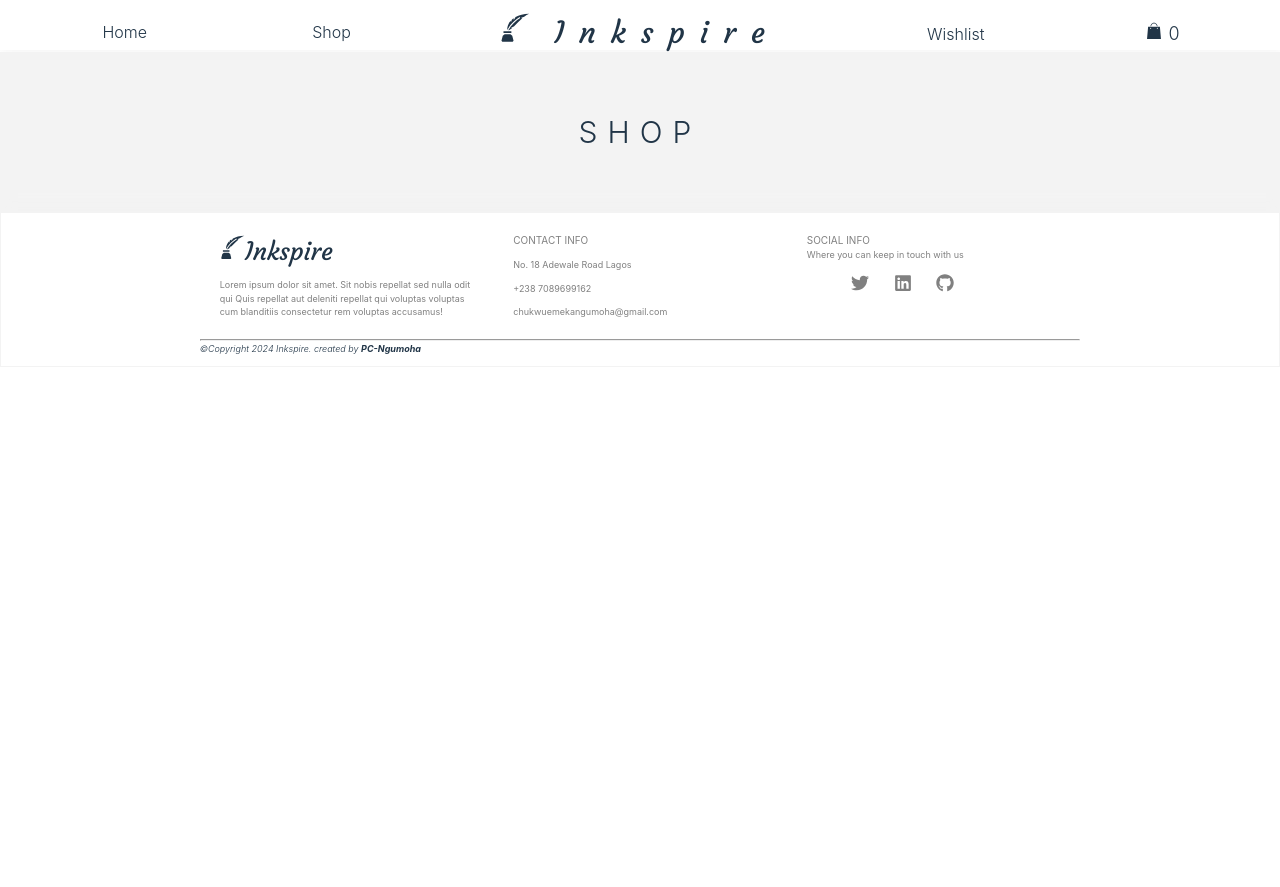
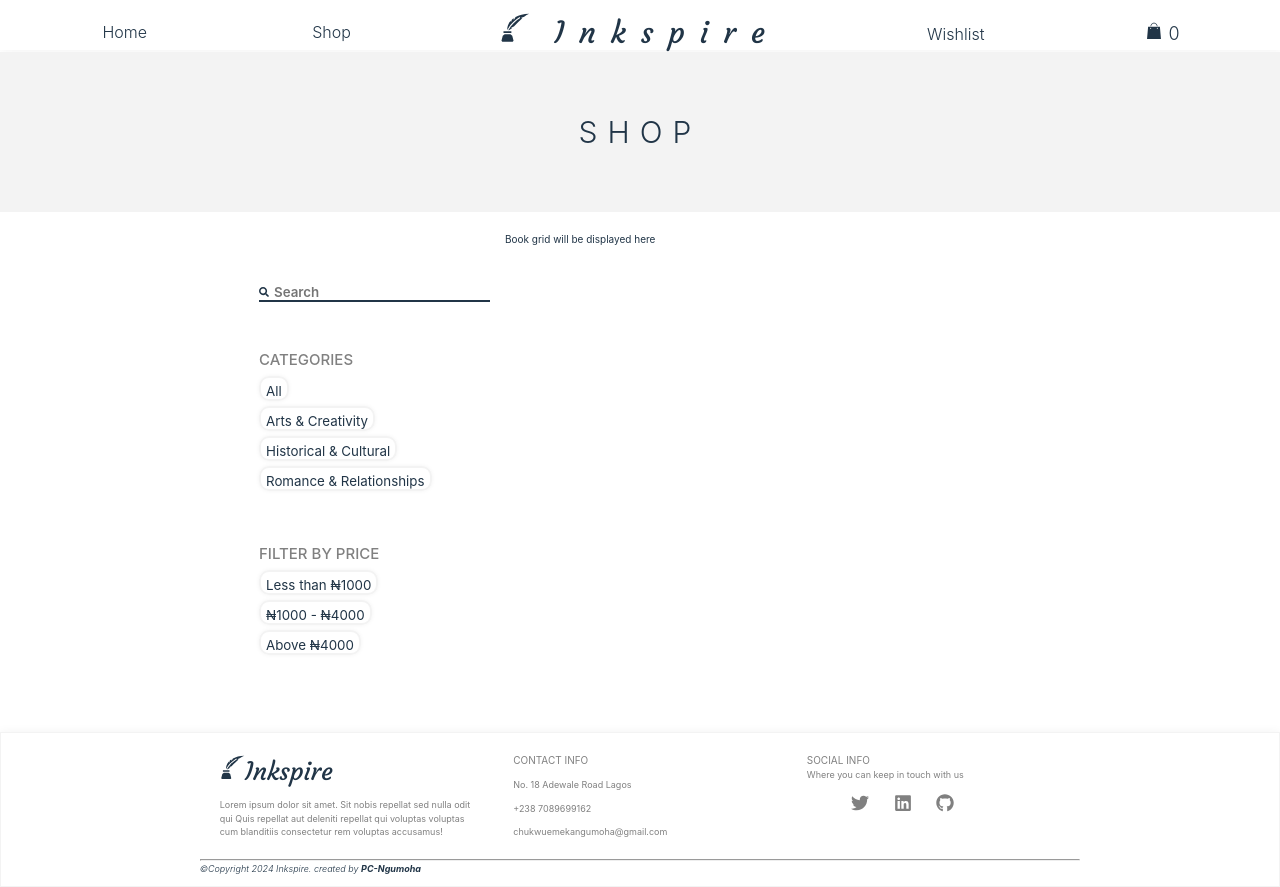
Before and after one commit to PC-Ngumoha/inkspire, a React (Vite) app: page /shop in a window 1280 px wide. Before the commit the page ends 800 px from the top, so only its background shows below. Built offline with nearby package versions, Linux system fonts and the light colour scheme.

Commit message:
Update: adjust Footer shadow; progress on Shop side bar menu

```diff
--- a/src/components/Footer/Footer.module.scss
+++ b/src/components/Footer/Footer.module.scss
@@ -9,7 +9,7 @@
   position: relative;
   // bottom: 0;
   border: 1px solid $contrast-background-light;
-  box-shadow: .1rem -1rem 1rem $contrast-background-light;
+  box-shadow: 0px 0px 1rem $contrast-background-light;
 
   // Utility class - used to group the body of the footer
   .container {
--- a/src/routes/Shop/Shop.jsx
+++ b/src/routes/Shop/Shop.jsx
@@ -1,12 +1,93 @@
 import Banner from '../../components/Banner/Banner';
-// import styles from './Shop.module.scss';
+import { FaSearch } from 'react-icons/fa';
+import styles from './Shop.module.scss';
+
+
+
+const filterFields = {
+  categories: [
+    {
+      id: 1,
+      name: 'All'
+    },
+    {
+      id: 2,
+      name: 'Arts & Creativity'
+    },
+    {
+      id: 3,
+      name: 'Historical & Cultural'
+    },
+    {
+      id: 4,
+      name: 'Romance & Relationships'
+    }
+  ],
+  priceRange: [
+    {
+      id: 1,
+      name: 'Less than ₦1000'
+    },
+    {
+      id: 2,
+      name: '₦1000 - ₦4000'
+    },
+    {
+      id: 3,
+      name: 'Above ₦4000'
+    }
+  ]
+}
 
 const Shop = () => {
   return (
     <>
       <Banner displayText='Shop' />
-      <main>
-
+      <main className={ styles.shop }>
+        <aside>
+          <div className={styles.searchBar}>
+            <FaSearch />
+            <input
+              type='text'
+              role='search'
+              aria-label='book filter'
+              placeholder='Search'
+            />
+          </div>
+          <div>
+            <span className={ styles.heading }>
+              Categories
+            </span>
+            {
+              filterFields.categories.map((filter) => (
+                <button
+                  key={filter.id}
+                  className={ styles.filterButtons }
+                >
+                  {filter.name}
+                </button>
+              ))
+            }
+          </div>
+          <div>
+            <span className={ styles.heading }>
+              Filter by price
+            </span>
+            {
+              filterFields.priceRange.map((filter) => (
+                <button
+                  key={filter.id}
+                  className={ styles.filterButtons }
+                >
+                  {filter.name}
+                </button>
+              ))
+            }
+          </div>
+        </aside>
+        <article>
+          Book grid will be displayed here
+        </article>
       </main>
     </>
   );
--- a/src/routes/Shop/Shop.module.scss
+++ b/src/routes/Shop/Shop.module.scss
@@ -0,0 +1,108 @@
+@import '../../index.scss';
+
+// SHOP PAGE
+.shop {
+  width: 60%;
+  height: 60vh;
+  margin: 2rem auto;
+  display: flex;
+
+  // Side menu for filtering the contents of the book grid
+  aside {
+    padding: .5rem .3rem;
+    height: 100%;
+    flex: 1;
+    margin-right: 1.2rem;
+    display: flex;
+    flex-direction: column;
+    justify-content: space-evenly;
+    color: $color-light;
+  }
+
+  // Book grid
+  article {
+    height: 100%;
+    flex: 4;
+  }
+
+  // Filter buttons
+  button {
+    display: block;
+    margin: .5rem 0;
+    width: fit-content;
+    height: 2.5rem;
+    padding: .5rem;
+    background-color: transparent;
+    border: .2rem solid $contrast-background-light;
+    border-radius: 1rem;
+    box-shadow: 0px 0px 4px $contrast-background-light;
+    font-family: 'Inter', sans-serif;
+    color: $color-light;
+  }
+
+  // Search bar
+  .searchBar {
+    display: flex;
+    align-items: center;
+    border-bottom: .2rem solid $color-light;
+
+    input {
+      border: 0;
+      padding-left: .5rem;
+      font-family: 'Inter', sans-serif;
+      font-weight: 600;
+
+      &:focus {
+        outline: none;
+      }
+    }
+  }
+
+  // Filter headings on the side menu
+  .heading {
+    text-transform: uppercase;
+    font-size: 1.5rem;
+    font-weight: 500;
+    color: grey;
+  }
+}
+
+
+// BREAKPOINTS
+
+// Smartphones
+@media (max-width: 767px) {
+  .shop {
+    width: 100%;
+    flex-direction: column;
+    align-items: center;
+
+    aside {
+      width: 80%;
+      padding: 1.2rem 1rem;
+      border: .1rem solid $contrast-background-light;
+      border-radius: 2rem;
+      box-shadow: 0px 0px 6px $contrast-background-light;
+      margin-bottom: 1rem;
+    }
+
+    button {
+      display: inline-block;
+    }
+
+    .heading {
+      margin-top: 1rem;
+      display: block;
+    }
+  }
+}
+
+// Tablets
+@media (min-width: 768px) and (max-width: 1024px) {
+  .shop {
+    width: 98%;
+  }
+}
+
+// Desktop
+@media (min-width: 1025px) {}
```
